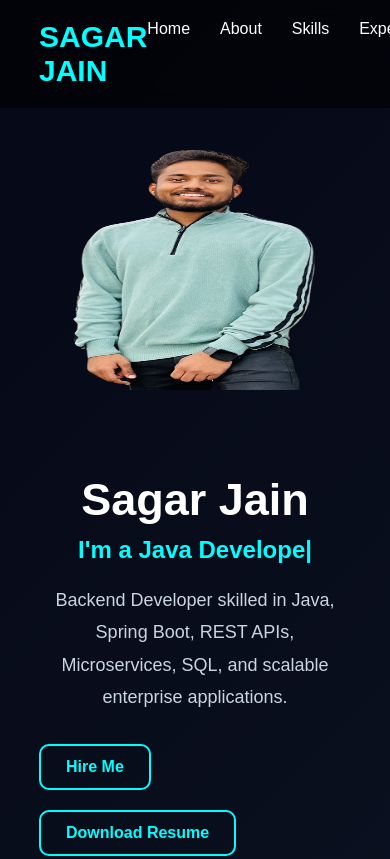
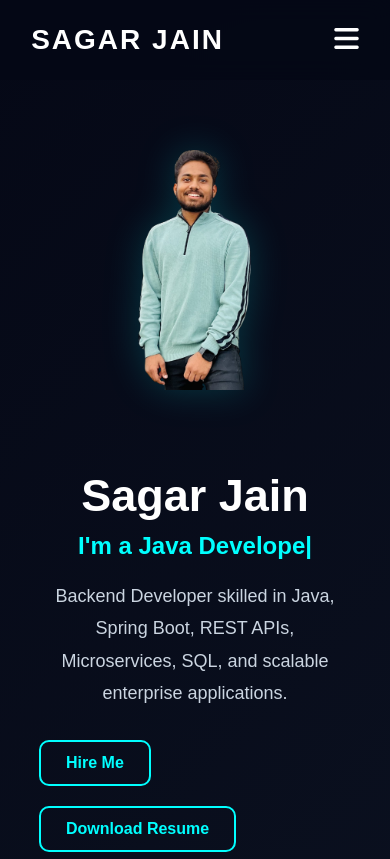
Before and after one commit to sagarjainreal/portfolio-website, a plain HTML site: page index.html in a window 390 px wide. Shown: the top 859 px of the page. Drawn offline with nearby package versions, Linux system fonts and the light colour scheme.

Commit message:
updated responsive hero and navbar

```diff
--- a/index.html
+++ b/index.html
@@ -24,25 +24,38 @@
 
 <body>
 
-<!-- Loader -->
-<div id="loader">
-    <div class="spinner"></div>
-</div>
+<!-- NAVBAR -->
 
-<!-- Navbar -->
-<nav>
-    <div class="logo">SAGAR JAIN</div>
+<nav class="navbar">
 
-    <ul class="nav-links">
+    <!-- LOGO -->
+
+    <div class="logo">
+        SAGAR JAIN
+    </div>
+
+    <!-- MENU BUTTON -->
+
+    <div class="menu-toggle" id="menu-toggle">
+
+        <i class="fas fa-bars"></i>
+
+    </div>
+
+    <!-- NAV LINKS -->
+
+    <ul class="nav-links" id="nav-links">
+
         <li><a href="#home">Home</a></li>
         <li><a href="#about">About</a></li>
         <li><a href="#skills">Skills</a></li>
         <li><a href="#experience">Experience</a></li>
         <li><a href="#projects">Projects</a></li>
         <li><a href="#contact">Contact</a></li>
+
     </ul>
+
 </nav>
-
 <!-- Hero -->
 <!-- HERO SECTION -->
 <section class="hero" id="home"> <div class="hero-left"> <!-- Replace with your image --> <img src="assets/images/profile.png" alt="Sagar Jain"> </div> <div class="hero-right"> <h1>Sagar Jain</h1> <h2> I'm a <span class="typing"></span> </h2> <p> Backend Developer skilled in Java, Spring Boot, REST APIs, Microservices, SQL, and scalable enterprise applications. </p> <div class="hero-buttons"> <a href="#contact" class="btn"> Hire Me </a> <a href="assets/resume/resume.pdf" class="btn" download> Download Resume </a> <a href="mailto:sagarjainreal@gmail.com" class="btn"> Email Me </a> </div> <div class="social-icons"> <!-- UPDATE LINKS --> <a href="https://www.linkedin.com/in/connectwithsagarjain/" target="_blank"> <i class="fab fa-linkedin"></i> </a> <a href="https://github.com/sagarjainreal" target="_blank"> <i class="fab fa-github"></i> </a> </div> </div> </section>
--- a/script.js
+++ b/script.js
@@ -1,4 +1,18 @@
-// Loader
+window.onload = function () {
+
+    const menuToggle =
+        document.getElementById("menu-toggle");
+
+    const navLinks =
+        document.getElementById("nav-links");
+
+    menuToggle.onclick = function () {
+
+        navLinks.classList.toggle("active");
+
+    };
+
+};// Loader
 
 window.addEventListener("load", () => {
 
@@ -49,6 +63,18 @@ ScrollReveal().reveal('.project-card', {
 
 });
 
+/*const menuToggle =
+document.getElementById("menu-toggle");
+
+const navLinks =
+document.getElementById("nav-links");
+
+menuToggle.addEventListener("click", () => {
+
+    navLinks.classList.toggle("active");
+
+});*/
+
 // Navbar Active Link
 
 const sections = document.querySelectorAll("section");
@@ -83,3 +109,5 @@ window.addEventListener("scroll", () => {
     });
 
 });
+
+// MOBILE MENU
--- a/style.css
+++ b/style.css
@@ -41,37 +41,144 @@ html {
     }
 }
 
-nav {
+/* ================= NAVBAR ================= */
+
+.navbar {
+
+    position: fixed;
+
+    top: 0;
+
+    left: 0;
+
     width: 100%;
-    padding: 20px 10%;
-    position: fixed;
-    background: rgba(0,0,0,0.6);
-    backdrop-filter: blur(10px);
-    display: flex;
+
+    height: 80px;
+
+    padding: 0 8%;
+
+    display: flex;
+
     justify-content: space-between;
-    z-index: 100;
-}
+
+    align-items: center;
+
+    background: rgba(5, 8, 22, 0.9);
+
+    backdrop-filter: blur(12px);
+
+    z-index: 1000;
+
+}
+
+/* LOGO */
 
 .logo {
-    font-size: 30px;
-    color: cyan;
+
+    color: white;
+
+    font-size: 28px;
+
     font-weight: bold;
-}
+
+    letter-spacing: 2px;
+
+}
+
+/* LINKS */
 
 .nav-links {
-    display: flex;
-    gap: 30px;
+
+    display: flex;
+
+    align-items: center;
+
+    gap: 35px;
+
     list-style: none;
+
+}
+
+.nav-links li {
+
+    list-style: none;
+
 }
 
 .nav-links a {
+
+    text-decoration: none;
+
     color: white;
-    text-decoration: none;
-    transition: 0.3s;
+
+    font-size: 16px;
+
+    transition: 0.3s ease;
+
 }
 
 .nav-links a:hover {
-    color: cyan;
+
+    color: cyan;
+
+}
+
+/* MENU BUTTON */
+
+.menu-toggle {
+
+    display: none;
+
+    color: white;
+
+    font-size: 28px;
+
+    cursor: pointer;
+
+}
+
+/* ================= MOBILE ================= */
+
+@media (max-width: 900px) {
+
+    .menu-toggle {
+
+        display: block;
+
+    }
+
+    .nav-links {
+
+        position: absolute;
+
+        top: 80px;
+
+        left: 0;
+
+        width: 100%;
+
+        background: rgba(5,8,22,0.96);
+
+        backdrop-filter: blur(15px);
+
+        flex-direction: column;
+
+        align-items: center;
+
+        gap: 25px;
+
+        padding: 30px 0;
+
+        display: none;
+
+    }
+
+    .nav-links.active {
+
+        display: flex;
+
+    }
+
 }
 
 .hero {
@@ -89,27 +196,123 @@ nav {
     );
 }
 
+/* ================= HERO IMAGE SECTION ================= */
+
+/* ================= HERO IMAGE SECTION ================= */
+
 .hero-left {
-    position: relative;
-}
+
+    flex: 1;
+
+    display: flex;
+
+    justify-content: center;
+
+    align-items: center;
+
+    width: 100%;
+
+    transform: translateX(-30px);
+
+}
+
+/* PROFILE IMAGE */
 
 .hero-left img {
-    width: 350px;
-    height: 560px;
-   /* object-fit: cover;
-
-    *//*background: rgba(255,255,255,0.05);*//*
-
-    backdrop-filter: blur(10px);
-
-   *//* box-shadow:
-        0 0 20px rgba(0,255,255,0.2),
-        0 0 60px rgba(0,255,255,0.1);
-*//*
-    transition: 0.5s ease;*/
-}
-
-/*.hero-left {
+
+    width: 300px;
+
+    max-width: 100%;
+
+    height: auto;
+
+    object-fit: contain;
+
+    display: block;
+
+    transition: 0.5s ease;
+
+    filter:
+        drop-shadow(
+            0 0 18px rgba(0,255,255,0.18)
+        );
+
+    animation:
+        floatImage 4s ease-in-out infinite;
+
+}
+
+/* HOVER EFFECT */
+
+.hero-left img:hover {
+
+    transform:
+        translateY(-8px)
+        scale(1.01);
+
+}
+
+/* FLOAT ANIMATION
+
+@keyframes floatImage {
+
+    0% {
+
+        transform: translateY(0px);
+
+    }
+
+    50% {
+
+        transform: translateY(-12px);
+
+    }
+
+    100% {
+
+        transform: translateY(0px);
+
+    }
+
+}*/
+
+/* ================= TABLET ================= */
+
+@media (max-width: 992px) {
+
+    .hero-left img {
+
+        width: 240px;
+
+    }
+
+}
+
+/* ================= MOBILE ================= */
+
+@media (max-width: 768px) {
+
+    .hero-left {
+
+        transform: translateX(0);
+
+    }
+
+}
+
+/* ================= SMALL MOBILE ================= */
+
+@media (max-width: 480px) {
+
+    .hero-left img {
+
+        width: 170px;
+
+    }
+
+}
+
+/*t {
 
     flex: 1;
 
```
